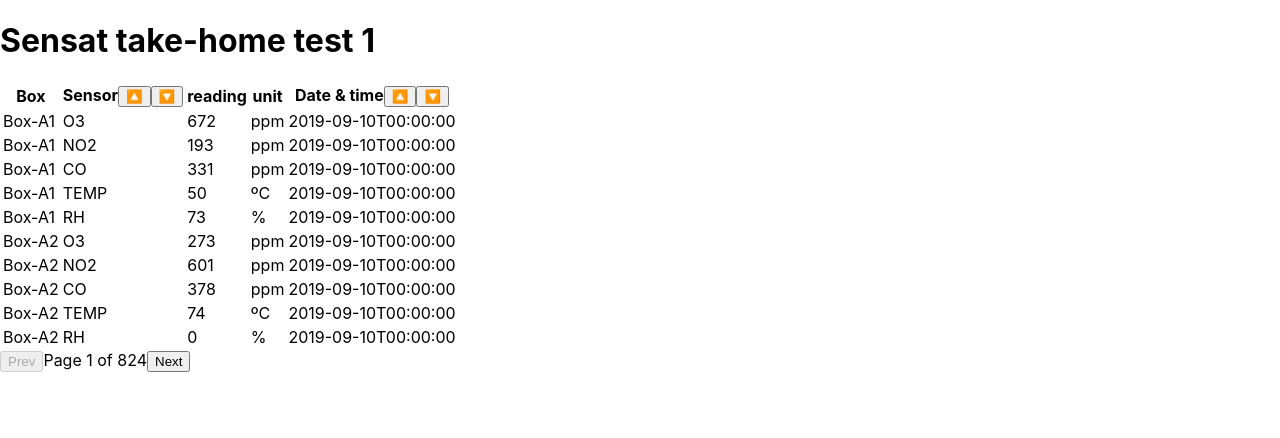
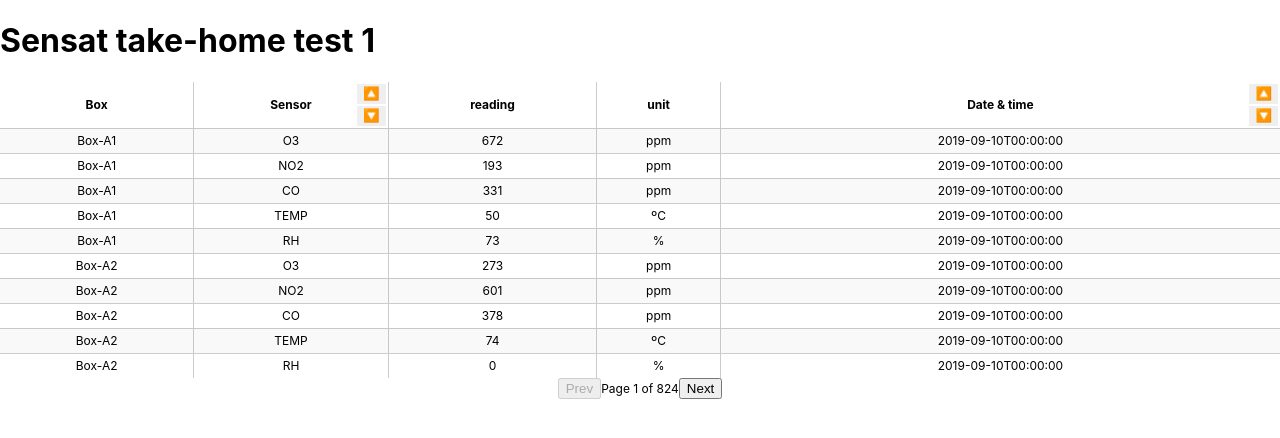
Before and after one commit to simondell/test-sensat-takehome-test-1, a React (Create React App) app: page / in a window 1280 px wide. Shown: the top 438 px of the page. Built offline with nearby package versions, Linux system fonts and the light colour scheme.

Commit message:
Outline the grid; lay out the buttons

```diff
--- /dev/null
+++ b/src/DataGrid/DataGrid.css
@@ -0,0 +1,77 @@
+.datagrid,
+.pagination {
+  --row-height: 22px;
+  --row-bg-odd: rgba(192,192,192,0.1);
+  --border-color: rgba(0,0,0,0.2);
+  --border-width: 1px;
+
+  width: 100%;
+  font-size: 12px;
+}
+
+/* borders */
+.datagrid {
+  border-collapse: collapse;
+}
+
+.datagrid tr,
+.datagrid th,
+.datagrid td {
+  border-width: 0;
+  border-color: var(--border-color);
+  border-style: solid;
+}
+
+.datagrid tbody tr {
+  border-top-width: var(--border-width);
+}
+
+.datagrid td + td,
+.datagrid th + th {
+  border-left-width: var(--border-width);
+}
+/* /borders */
+
+/* colours */
+.datagrid tbody tr:nth-child(2n+1) {
+  background-color: var(--row-bg-odd);
+}
+/* /colours */
+
+/* layout */
+.datagrid th {
+  height: calc(var(--row-height) * 2);
+}
+.datagrid td {
+  height: var(--row-height);
+}
+
+.datagrid th.sortable {
+  position: relative;
+}
+
+.datagrid button {
+  border: 0;
+  position: absolute;
+  right: 2px;
+  height: 20px;
+}
+
+.datagrid button[title^="Ascending"] {
+  top: 2px;
+}
+
+.datagrid button[title^="Descending"] {
+  bottom: 2px;
+}
+
+.datagrid td {
+  text-align: center;
+}
+
+.pagination {
+  align-items: center;
+  display: flex;
+  justify-content: center;
+  height: var(--row-height)
+}
--- a/src/DataGrid/DataGrid.tsx
+++ b/src/DataGrid/DataGrid.tsx
@@ -1,7 +1,7 @@
 import React, {
   useState
 } from 'react'
-
+import './DataGrid.css'
 
 enum SortOrder {
   Ascending,
@@ -39,7 +39,9 @@
   }
 
   return (
-    <th>
+    <th
+      className="sortable"
+    >
       <span>{props.heading}</span>
       <button
         onClick={createClickHandler(SortOrder.Ascending)}
@@ -125,7 +127,9 @@
 
   return (
     <>
-      <table>
+      <table
+        className="datagrid"
+      >
         <thead>
           <tr>{columns}</tr>
         </thead>
@@ -157,7 +161,9 @@
       </table>
 
       {props.pageSize < props.data.length &&
-        <div>
+        <div
+          className="pagination"
+        >
           <button
             disabled={pageIndex === 0}
             onClick={() => setPageIndex(pageIndex - 1)}
```
